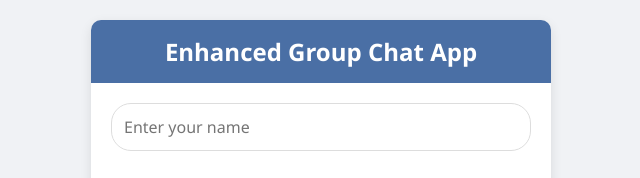
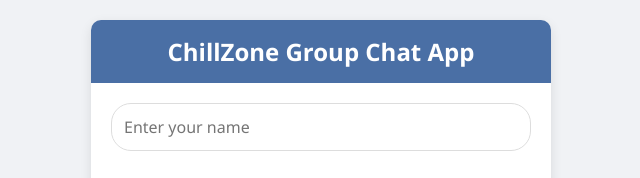
Before and after one commit to IamKavy47/ChillZone, a website: page public/index.html in a window 1280 px wide. Shown: the top 178 px of the page, 319-959 px from the left. Drawn offline with nearby package versions, Linux system fonts and the light colour scheme; no server answers.

Commit message:
Update index.html

```diff
--- a/public/index.html
+++ b/public/index.html
@@ -11,7 +11,7 @@
 <body>
     <div class="app-container">
         <div class="app-header">
-            <h2>Enhanced Group Chat App</h2>
+            <h2>ChillZone Group Chat App</h2>
         </div>
 
         <div class="login-container" id="login-container">
```
